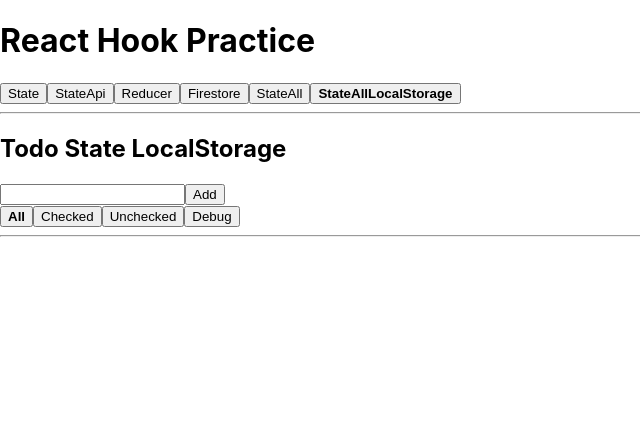
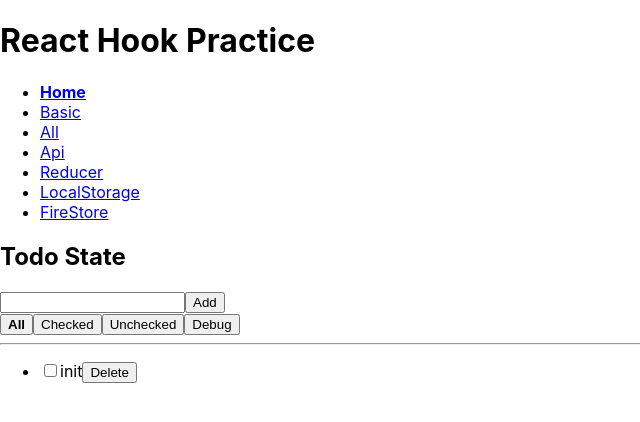
Before and after one commit to Jereme1024/react-todo, a React (Create React App) app: page / in a window 1280 px wide. Shown: the top 422 px of the page, without its empty margins (0-640 px from the left). Built offline with nearby package versions, Linux system fonts and the light colour scheme.

Commit message:
Add router

```diff
--- a/package.json
+++ b/package.json
@@ -15,6 +15,7 @@
     "firebase": "^9.6.0",
     "react": "^17.0.2",
     "react-dom": "^17.0.2",
+    "react-router-dom": "^6.0.2",
     "react-scripts": "4.0.3",
     "react-toastify": "^8.1.0",
     "sleep-promise": "^9.1.0",
--- a/src/App.css
+++ b/src/App.css
@@ -28,6 +28,10 @@
   color: #61dafb;
 }
 
+.active {
+  font-weight: bolder;
+}
+
 @keyframes App-logo-spin {
   from {
     transform: rotate(0deg);
--- a/src/App.js
+++ b/src/App.js
@@ -1,47 +1,65 @@
 import './App.css'
-import { useState, useReducer } from 'react'
+import React, { Suspense } from 'react'
+import { BrowserRouter, Routes, Route, NavLink as Link } from 'react-router-dom'
+import { useReducer } from 'react'
 import { ToastContainer, Slide } from 'react-toastify'
 import 'react-toastify/dist/ReactToastify.css'
-import HighlightButton from './components/HighlightButton'
-import TodoState from './pages/TodoState'
-import TodoStateApi from './pages/TodoStateApi'
-import TodoReducer from './pages/TodoReducer'
-import TodoFirestore from './pages/TodoFirestore'
-import TodoStateAll from './pages/TodoStateAll'
-import TodoStateAllLocalStorage from './pages/TodoStateAllLocalStorage'
 import { initState, reducer } from './vm/todoVm'
 import Context from './store'
 
+const TodoState = React.lazy(() => import('./pages/TodoState'))
+const TodoStateApi = React.lazy(() => import('./pages/TodoStateApi'))
+const TodoReducer = React.lazy(() => import('./pages/TodoReducer'))
+const TodoFirestore = React.lazy(() => import('./pages/TodoFirestore'))
+const TodoStateAll = React.lazy(() => import('./pages/TodoStateAll'))
+const TodoStateAllLocalStorage = React.lazy(() => import('./pages/TodoStateAllLocalStorage'))
+
 function App() {
-  const [page, setPage] = useState('StateAllLocalStorage')
   const store = useReducer(reducer, initState)
 
   return (
     <div name='container'>
       <Context.Provider value={store}>
         <h1>React Hook Practice</h1>
-        <HighlightButton mode={page} setMode={setPage} value='State' />
-        <HighlightButton mode={page} setMode={setPage} value='StateApi' />
-        <HighlightButton mode={page} setMode={setPage} value='Reducer' />
-        <HighlightButton mode={page} setMode={setPage} value='Firestore' />
-        <HighlightButton mode={page} setMode={setPage} value='StateAll' />
-        <HighlightButton mode={page} setMode={setPage} value='StateAllLocalStorage' />
-        <hr/>
-        {
-          page === 'State' ?
-            <TodoState /> :
-            page === 'StateApi' ?
-              <TodoStateApi /> :
-              page === 'Reducer' ?
-                <TodoReducer /> :
-                page === 'Firestore' ?
-                  <TodoFirestore /> :
-                  page === 'StateAll' ?
-                    <TodoStateAll /> :
-                    page === 'StateAllLocalStorage' ?
-                      <TodoStateAllLocalStorage /> :
-                      <></>
-        }
+        <BrowserRouter>
+          <nav>
+            <ul>
+              <li>
+                <Link to="/">Home</Link>
+              </li>
+              <li>
+                <Link to="/basic">Basic</Link>
+              </li>
+              <li>
+                <Link to="/all">All</Link>
+              </li>
+              <li>
+                <Link to="/mockApi">Api</Link>
+              </li>
+              <li>
+                <Link to="/reducer">Reducer</Link>
+              </li>
+              <li>
+                <Link to="/localStorage">LocalStorage</Link>
+              </li>
+              <li>
+                <Link to="/fireStore">FireStore</Link>
+              </li>
+            </ul>
+          </nav>
+          <Suspense fallback={<h1>Loading...</h1>}>
+            <Routes>
+              <Route path="/" element={<TodoState />} />
+              <Route path="/basic" element={<TodoState />} />
+              <Route path="/all" element={<TodoStateAll />} />
+              <Route path="/mockApi" element={<TodoStateApi />} />
+              <Route path="/reducer" element={<TodoReducer />} />
+              <Route path="/localStorage" element={<TodoStateAllLocalStorage />} />
+              <Route path="/fireStore" element={<TodoFirestore />} />
+              <Route path="*" element={<h1>404 Not Found</h1>} />
+            </Routes>
+          </Suspense>
+        </BrowserRouter>
         <ToastContainer position='top-center' transition={Slide} autoClose={1000} />
       </Context.Provider>
     </div>
```
Also changed, not shown: 1 other file (tests, documents, lock files or other folders).
